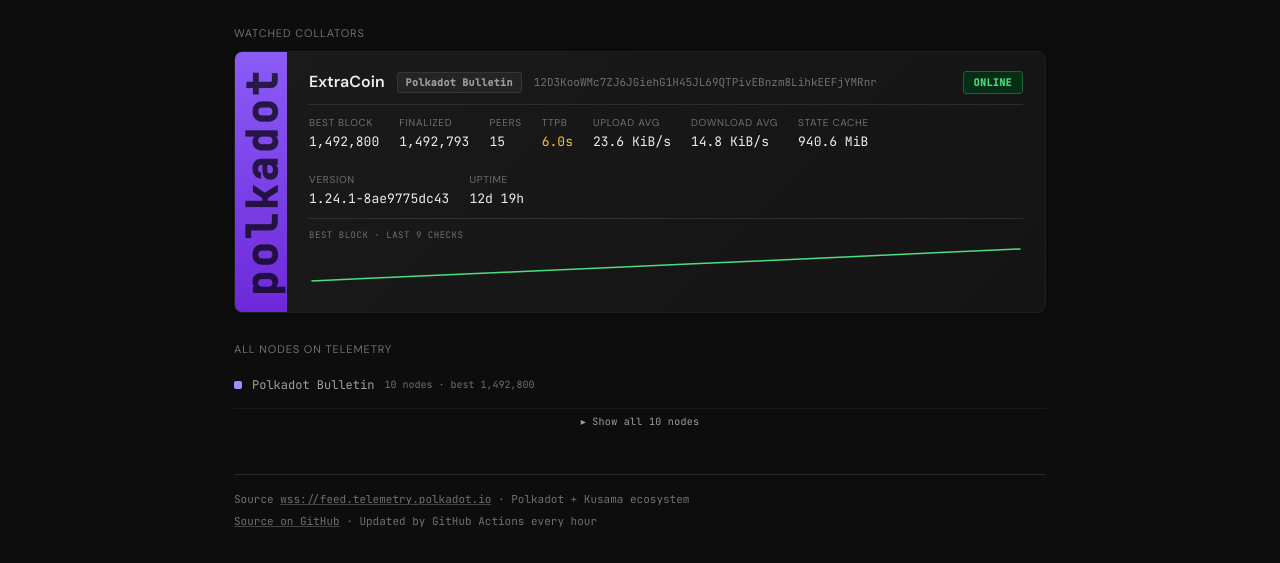
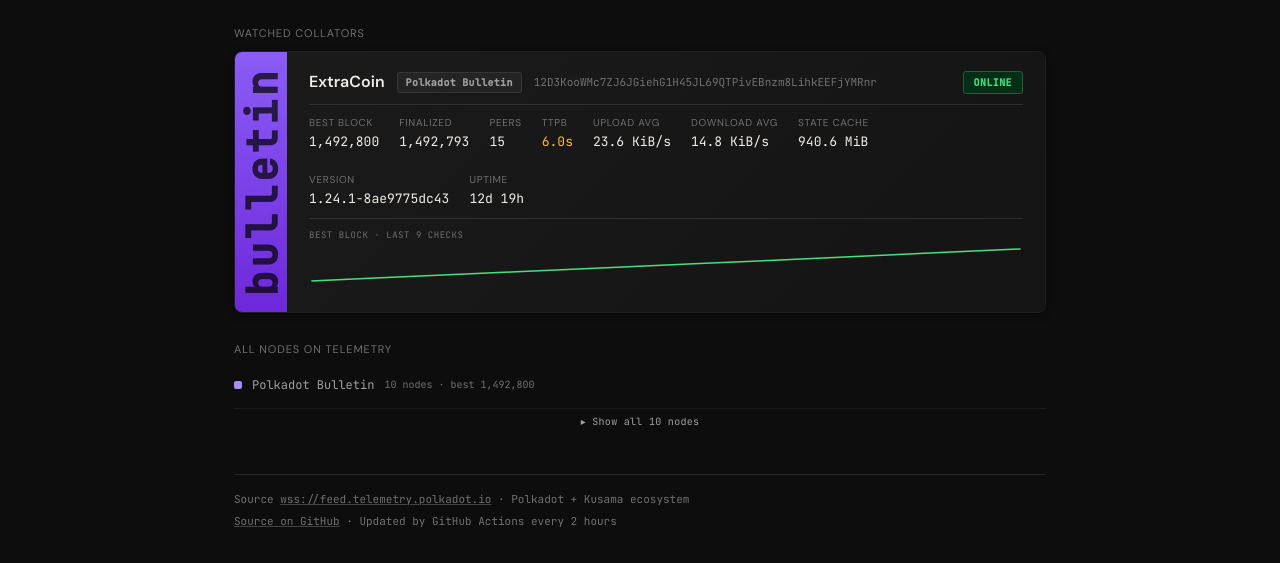
Before and after one commit to yaronski/bulletin-collator-monitor, a website: page index.html in a window 1280 px wide. Shown: the part 193-756 px from the top of the page. Drawn offline with Linux system fonts and the light colour scheme.

Commit message:
card edge label: chain name with relay prefix stripped (bulletin card says bulletin, not polkadot)

```diff
--- a/index.html
+++ b/index.html
@@ -277,7 +277,7 @@ body {
 
   <div class="footer">
     <span>Source <a href="https://telemetry.polkadot.io/" target="_blank">wss://feed.telemetry.polkadot.io</a> &middot; Polkadot + Kusama ecosystem</span>
-    <span><a href="https://github.com/yaronski/bulletin-collator-monitor" target="_blank">Source on GitHub</a> &middot; Updated by GitHub Actions every hour</span>
+    <span><a href="https://github.com/yaronski/bulletin-collator-monitor" target="_blank">Source on GitHub</a> &middot; Updated by GitHub Actions every 2 hours</span>
   </div>
 </div>
 
@@ -328,11 +328,12 @@ function relayOf(chainLabel) {
   if (/polkadot/i.test(chainLabel)) return 'polkadot';
   return 'other';
 }
-function edgeWord(relay) {
-  // vertical card edge label
-  if (relay === 'kusama') return 'kusama';
-  if (relay === 'polkadot') return 'polkadot';
-  return 'chain';
+function edgeWord(chainLabel) {
+  // chain-specific vertical edge label, relay prefix stripped:
+  // "Polkadot Bulletin" -> "bulletin", "Kusama People" -> "people", "Polkadot" -> "polkadot"
+  var l = String(chainLabel || '').trim();
+  var w = l.replace(/^polkadot\s+/i, '').replace(/^kusama\s+/i, '');
+  return (w || l || 'chain').toLowerCase();
 }
 function setIndicator(state) { document.getElementById('liveIndicator').className = 'indicator ' + state; }
 
@@ -409,7 +410,7 @@ function renderCards(nodes) {
     var peersCls = col.peers != null && col.peers < 5 ? 'warn' : '';
 
     return '<div class="card status-' + st + ' relay-' + relay + '">'
-      + '<div class="card-edge-wrap"><div class="card-edge-bg relay-' + relay + '"></div><div class="card-edge">' + edgeWord(relay) + '</div></div>'
+      + '<div class="card-edge-wrap"><div class="card-edge-bg relay-' + relay + '"></div><div class="card-edge">' + edgeWord(col.chain) + '</div></div>'
       + '<div class="card-body">'
       + '<div class="card-row">'
       + '<div class="card-label">' + escapeHtml(label) + '</div>'
```
